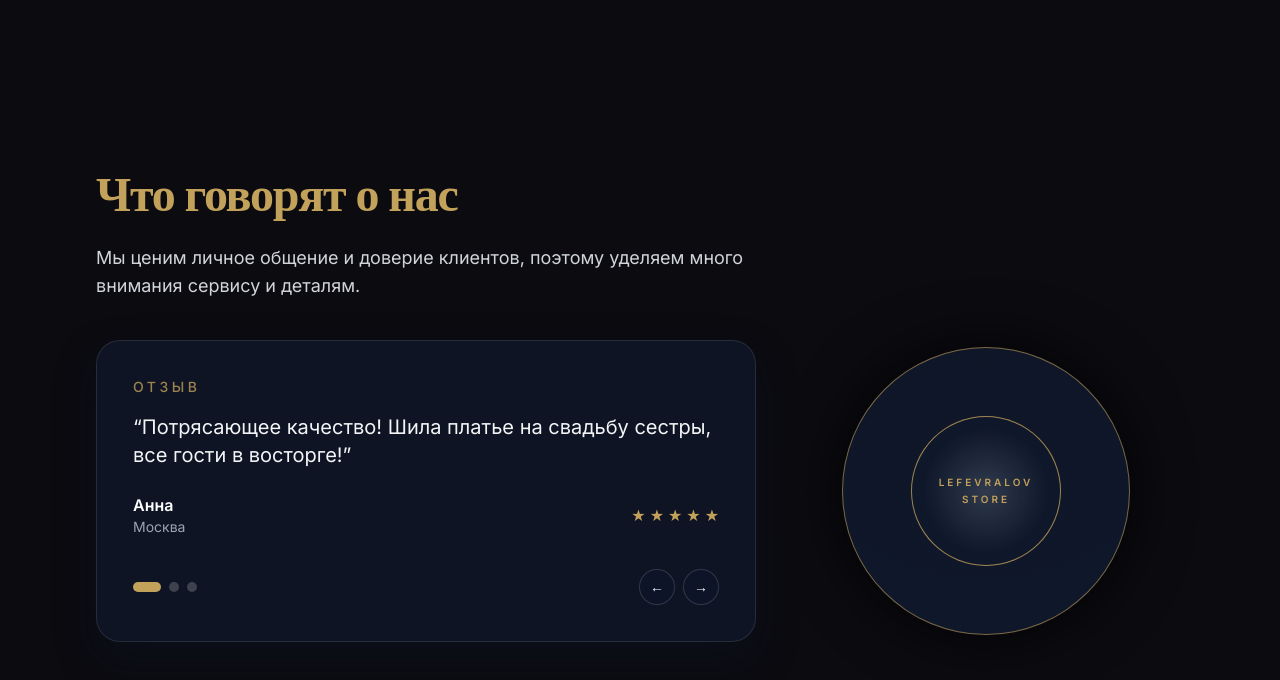
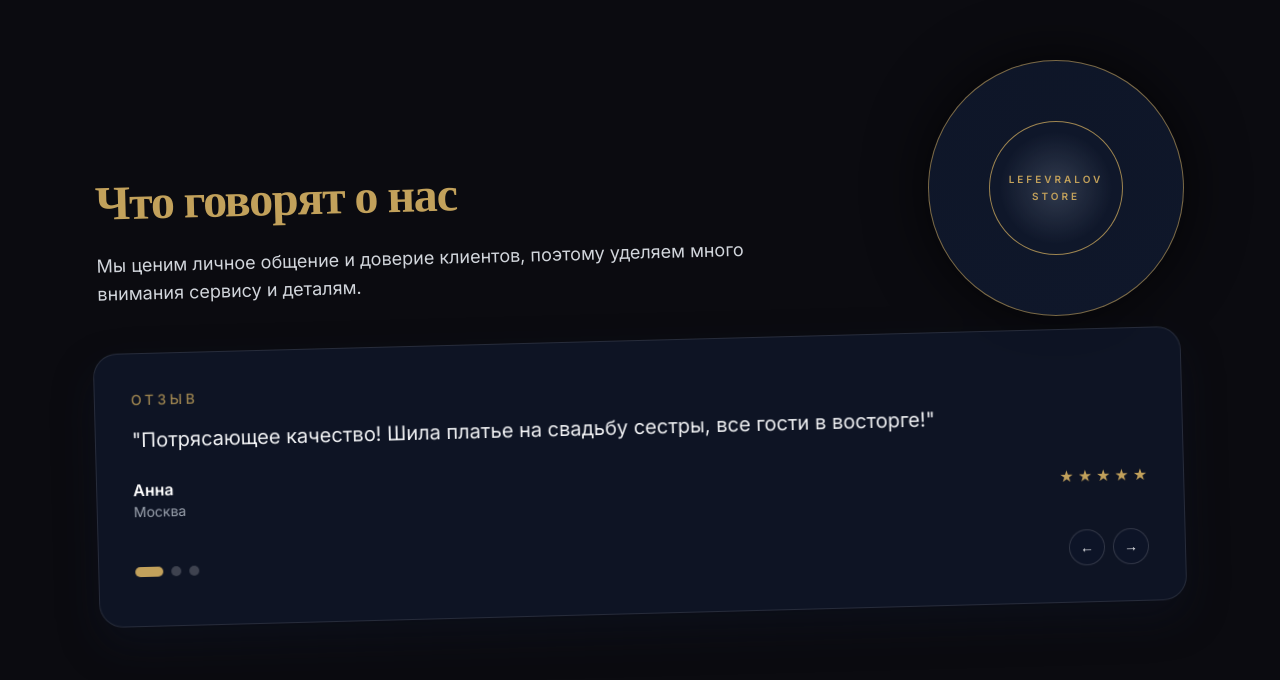
Before and after one commit to desperado616/lefevralov-store, a Next.js app: page / in a window 1280 px wide. Shown: the part 2869-3549 px from the top of the page. Built offline with nearby package versions, Linux system fonts and the light colour scheme.

Commit message:
Update TestimonialsSection.tsx

```diff
--- a/components/TestimonialsSection.tsx
+++ b/components/TestimonialsSection.tsx
@@ -66,8 +66,9 @@ export function TestimonialsSection() {
       aria-labelledby="testimonials-title"
       className="section-container py-16 sm:py-24 md:py-28"
     >
-      <div className="flex flex-col gap-6 md:flex-row md:items-end md:justify-between">
-        <div>
+      <div className="relative">
+        <div className="flex flex-col gap-6 md:flex-row md:items-start md:justify-between">
+          <div className="-rotate-[1.5deg]">
             <h2 id="testimonials-title" className="section-title">
               Что говорят о нас
             </h2>
@@ -76,12 +77,34 @@ export function TestimonialsSection() {
               внимания сервису и деталям.
             </p>
           </div>
+
+          {/* Круг справа, между заголовком и блоком отзыва */}
+          <div className="relative mx-auto mt-8 flex h-48 w-48 items-center justify-center sm:h-56 sm:w-56 md:absolute md:right-0 md:-top-28 md:mt-0 md:h-64 md:w-64">
+            <motion.div
+              initial={{ opacity: 0, scale: 0.9 }}
+              whileInView={{ opacity: 1, scale: 1 }}
+              viewport={{ once: true, amount: 0.3 }}
+              transition={{ duration: 0.5, ease: "easeOut" }}
+              className="relative h-full w-full"
+            >
+              {/* Внешний круг */}
+              <div className="absolute inset-0 rounded-full border border-brand-gold/60 bg-[radial-gradient(circle_at_top,_rgba(15,23,42,0.95),_rgba(15,23,42,1))] shadow-[0_0_60px_rgba(0,0,0,0.7)]" />
+
+              {/* Внутренний круг с названием бренда */}
+              <div className="absolute inset-[24%] flex flex-col items-center justify-center rounded-full border border-brand-gold/80 bg-[radial-gradient(circle,_rgba(148,163,184,0.25),_transparent_60%)] bg-slate-900 text-[10px] font-semibold tracking-[0.3em] text-brand-gold">
+                <span className="uppercase">Lefevralov</span>
+                <span className="mt-0.5 uppercase">Store</span>
+              </div>
+            </motion.div>
+          </div>
         </div>
 
-      <div className="mt-10 grid gap-8 md:grid-cols-[minmax(0,2fr)_minmax(0,1.2fr)] items-center">
+        <div className="mt-10">
           <motion.div
             className="glass-card relative overflow-hidden rounded-3xl border-t border-white/20 p-7 sm:p-9"
-          whileHover={{ y: -4 }}
+            initial={{ rotate: -1.5 }}
+            animate={{ rotate: -1.5 }}
+            whileHover={{ y: -4, rotate: -1.5 }}
             transition={{ type: "spring", stiffness: 220, damping: 26 }}
           >
             <AnimatePresence mode="wait">
@@ -96,7 +119,7 @@ export function TestimonialsSection() {
                   Отзыв
                 </p>
                 <p className="mt-4 text-lg sm:text-xl text-gray-100">
-                “{current.text}”
+                  "{current.text}"
                 </p>
 
                 <div className="mt-6 flex flex-wrap items-center gap-4">
@@ -161,24 +184,6 @@ export function TestimonialsSection() {
               </div>
             </div>
           </motion.div>
-
-        <div className="relative mx-auto flex h-64 w-64 items-center justify-center sm:h-72 sm:w-72">
-          <motion.div
-            initial={{ opacity: 0, scale: 0.9 }}
-            whileInView={{ opacity: 1, scale: 1 }}
-            viewport={{ once: true, amount: 0.3 }}
-            transition={{ duration: 0.5, ease: "easeOut" }}
-            className="relative h-full w-full"
-          >
-            {/* Внешний круг */}
-            <div className="absolute inset-0 rounded-full border border-brand-gold/60 bg-[radial-gradient(circle_at_top,_rgba(15,23,42,0.95),_rgba(15,23,42,1))] shadow-[0_0_60px_rgba(0,0,0,0.7)]" />
-
-            {/* Внутренний круг с названием бренда */}
-            <div className="absolute inset-[24%] flex flex-col items-center justify-center rounded-full border border-brand-gold/80 bg-[radial-gradient(circle,_rgba(148,163,184,0.25),_transparent_60%)] bg-slate-900 text-[10px] font-semibold tracking-[0.3em] text-brand-gold">
-              <span className="uppercase">Lefevralov</span>
-              <span className="mt-0.5 uppercase">Store</span>
-            </div>
-          </motion.div>
         </div>
       </div>
     </section>
```
Lines whose indentation alone changed are shown as unchanged.
